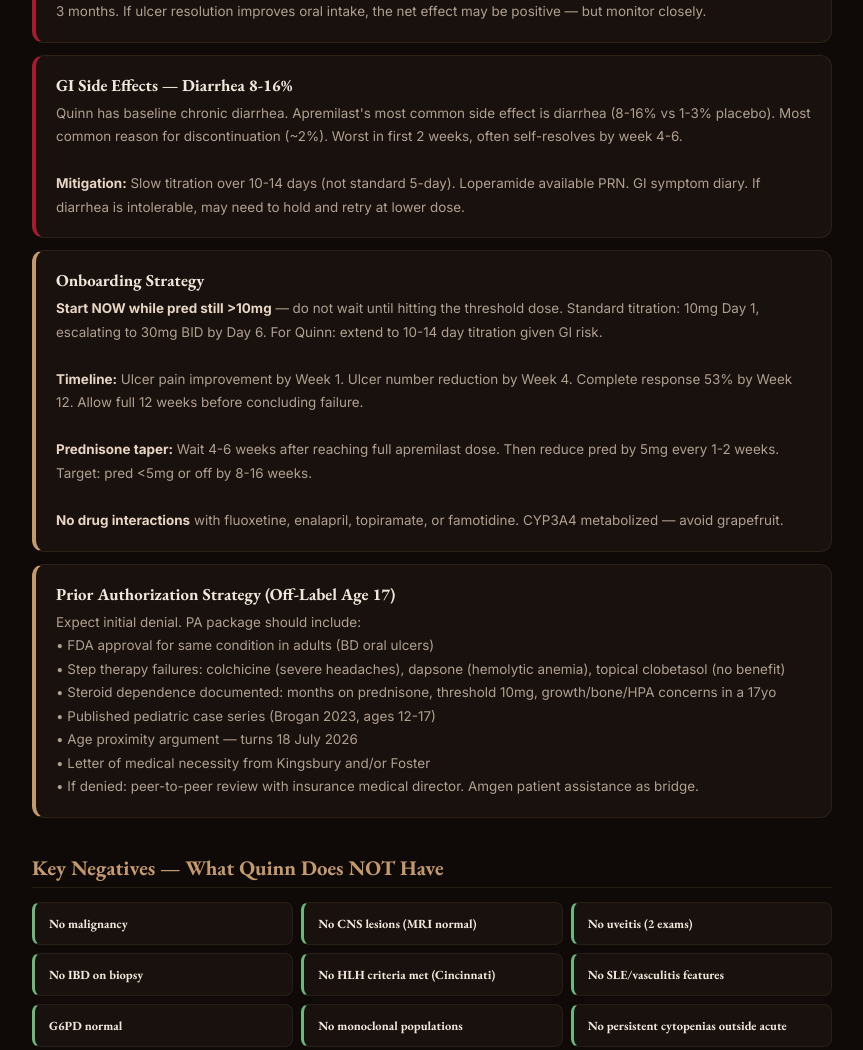
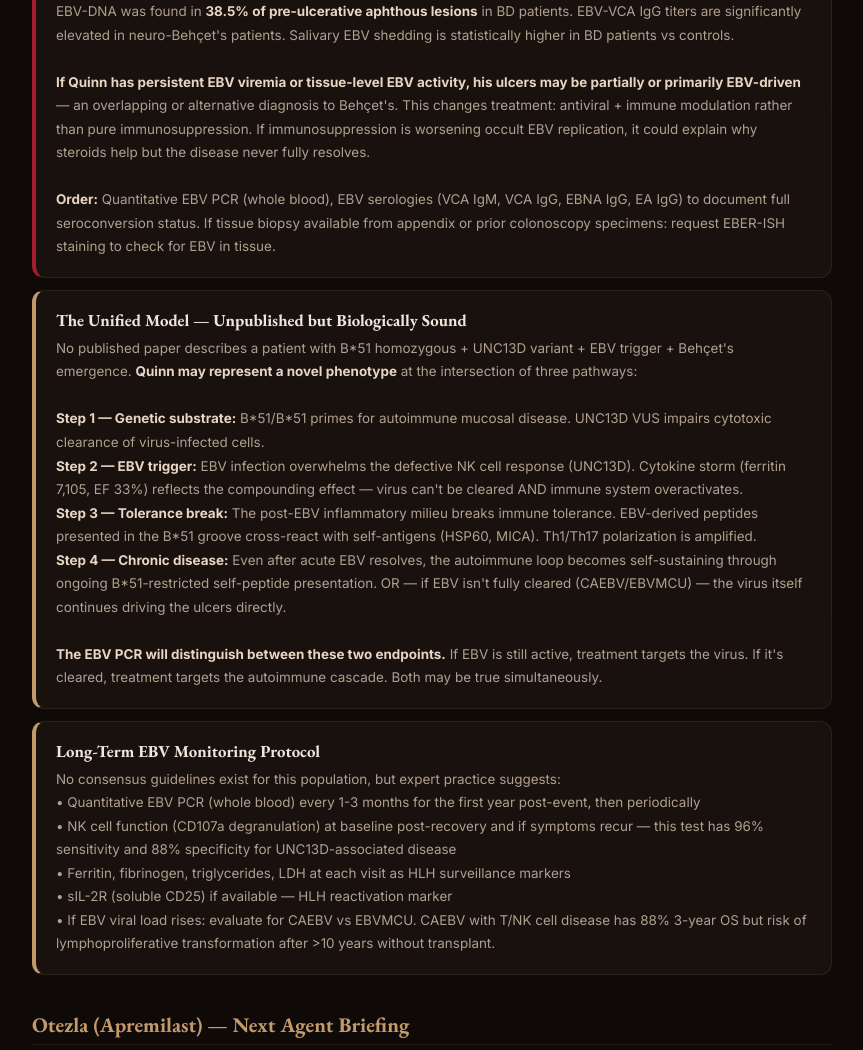
Before and after one commit to qbyars08-ui/genome-dashboard, a plain HTML site: page quinn.html in a window 1280 px wide. Shown: the part 5990-7040 px from the top of the page, without its empty margins (208-1071 px from the left). Drawn offline with nearby package versions, Linux system fonts and the light colour scheme.

Commit message:
EBV: CHECK QUANTITATIVE EBV PCR MONDAY — EBVMCU is WHO-recognized entity, EBV-DNA in 38.5% of BD pre-ulcerative lesions, persistent viremia changes diagnosis and treatment entirely, unified 4-step model (B51+UNC13D+EBV = novel phenotype), request EBER-ISH on prior biopsies, long-term EBV monitoring protocol

```diff
--- a/quinn.html
+++ b/quinn.html
@@ -219,6 +219,36 @@ header .sub{font-size:.68rem;color:rgba(196,154,108,.5);letter-spacing:.12em;tex
   </div>
 </div>
 
+<!-- EBV — THE TRIGGER AND POSSIBLY THE ONGOING DRIVER -->
+<div class="section">
+  <div class="section-title" style="color:#A51C30">EBV — Check This Monday</div>
+
+  <div class="card urgent">
+    <div class="card-title">Order Quantitative EBV PCR — This Could Change Everything</div>
+    <div class="card-body"><b>EBV-positive mucocutaneous ulcer (EBVMCU) is a WHO-recognized clinicopathologic entity</b> (2017 WHO classification). It presents as sharply circumscribed ulcerations on oropharyngeal mucosa (52%), skin (29%), or GI tract (19%). It results from EBV-driven lymphoproliferation in impaired immune surveillance — exactly what UNC13D deficiency creates.<br><br>EBV-DNA was found in <b>38.5% of pre-ulcerative aphthous lesions</b> in BD patients. EBV-VCA IgG titers are significantly elevated in neuro-Behçet's patients. Salivary EBV shedding is statistically higher in BD patients vs controls.<br><br><b>If Quinn has persistent EBV viremia or tissue-level EBV activity, his ulcers may be partially or primarily EBV-driven</b> — an overlapping or alternative diagnosis to Behçet's. This changes treatment: antiviral + immune modulation rather than pure immunosuppression. If immunosuppression is worsening occult EBV replication, it could explain why steroids help but the disease never fully resolves.<br><br><b>Order:</b> Quantitative EBV PCR (whole blood), EBV serologies (VCA IgM, VCA IgG, EBNA IgG, EA IgG) to document full seroconversion status. If tissue biopsy available from appendix or prior colonoscopy specimens: request EBER-ISH staining to check for EBV in tissue.</div>
+  </div>
+
+  <div class="card info">
+    <div class="card-title">The Unified Model — Unpublished but Biologically Sound</div>
+    <div class="card-body">No published paper describes a patient with B*51 homozygous + UNC13D variant + EBV trigger + Behçet's emergence. <b>Quinn may represent a novel phenotype</b> at the intersection of three pathways:<br><br>
+    <b>Step 1 — Genetic substrate:</b> B*51/B*51 primes for autoimmune mucosal disease. UNC13D VUS impairs cytotoxic clearance of virus-infected cells.<br>
+    <b>Step 2 — EBV trigger:</b> EBV infection overwhelms the defective NK cell response (UNC13D). Cytokine storm (ferritin 7,105, EF 33%) reflects the compounding effect — virus can't be cleared AND immune system overactivates.<br>
+    <b>Step 3 — Tolerance break:</b> The post-EBV inflammatory milieu breaks immune tolerance. EBV-derived peptides presented in the B*51 groove cross-react with self-antigens (HSP60, MICA). Th1/Th17 polarization is amplified.<br>
+    <b>Step 4 — Chronic disease:</b> Even after acute EBV resolves, the autoimmune loop becomes self-sustaining through ongoing B*51-restricted self-peptide presentation. OR — if EBV isn't fully cleared (CAEBV/EBVMCU) — the virus itself continues driving the ulcers directly.<br><br>
+    <b>The EBV PCR will distinguish between these two endpoints.</b> If EBV is still active, treatment targets the virus. If it's cleared, treatment targets the autoimmune cascade. Both may be true simultaneously.</div>
+  </div>
+
+  <div class="card info">
+    <div class="card-title">Long-Term EBV Monitoring Protocol</div>
+    <div class="card-body">No consensus guidelines exist for this population, but expert practice suggests:<br>
+    &bull; Quantitative EBV PCR (whole blood) every 1-3 months for the first year post-event, then periodically<br>
+    &bull; NK cell function (CD107a degranulation) at baseline post-recovery and if symptoms recur — this test has 96% sensitivity and 88% specificity for UNC13D-associated disease<br>
+    &bull; Ferritin, fibrinogen, triglycerides, LDH at each visit as HLH surveillance markers<br>
+    &bull; sIL-2R (soluble CD25) if available — HLH reactivation marker<br>
+    &bull; If EBV viral load rises: evaluate for CAEBV vs EBVMCU. CAEBV with T/NK cell disease has 88% 3-year OS but risk of lymphoproliferative transformation after &gt;10 years without transplant.</div>
+  </div>
+</div>
+
 <!-- OTEZLA BRIEFING -->
 <div class="section">
   <div class="section-title">Otezla (Apremilast) — Next Agent Briefing</div>
```
